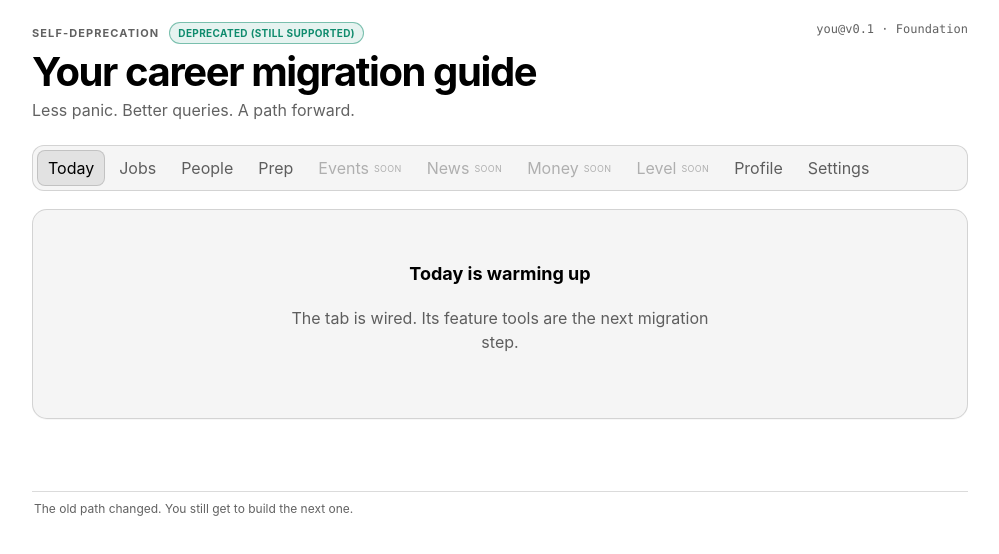
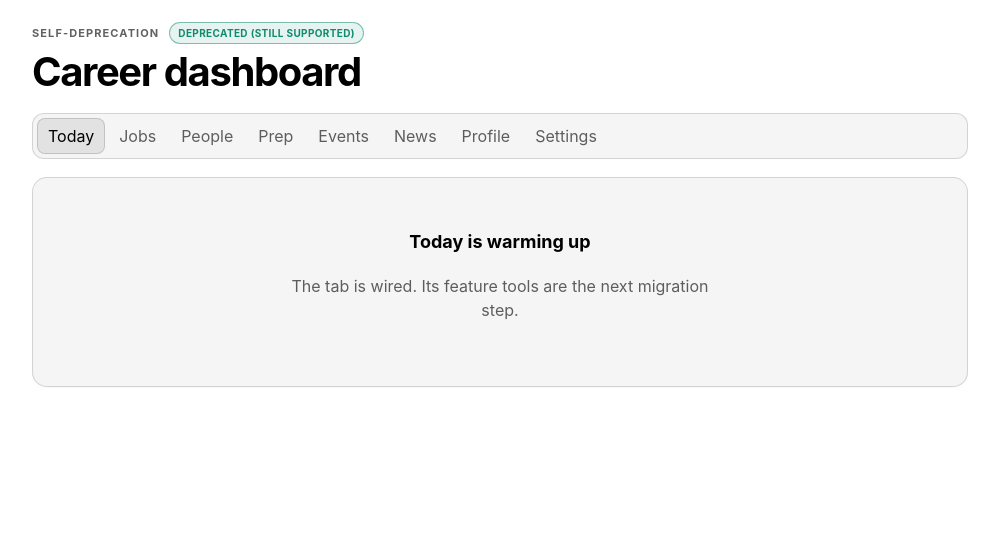
Before and after one commit to toddwashere/self-deprecation, a React (Vite) app in the folder web/: page / in a window 1280 px wide. Shown: the top 554 px of the page, without its empty margins (140-1139 px from the left). Built offline with nearby package versions, Linux system fonts and the light colour scheme.

Commit message:
feat(P0-F): expose completed navigation only

```diff
--- a/web/src/app.tsx
+++ b/web/src/app.tsx
@@ -41,23 +41,19 @@ export function App({ bridge }: { bridge: Bridge }) {
             <p className="brand">SELF-DEPRECATION</p>
             <Chip tone="good">{COPY.status}</Chip>
           </div>
-          <h1>Your career migration guide</h1>
-          <p className="subtitle">Less panic. Better queries. A path forward.</p>
+          <h1>Career dashboard</h1>
         </div>
-        <span className="version">{COPY.version}</span>
       </header>
 
       <nav aria-label="Workspace tabs">
         {TABS.map((tab) => (
           <button
             className={tab.id === active.id ? "tab active" : "tab"}
-            disabled={!tab.enabled}
             key={tab.id}
             onClick={() => chooseTab(tab)}
             type="button"
           >
             {tab.label}
-            {!tab.enabled ? <span className="soon">soon</span> : null}
           </button>
         ))}
       </nav>
@@ -65,8 +61,6 @@ export function App({ bridge }: { bridge: Bridge }) {
       <main>
         <Panel bridge={bridge} />
       </main>
-
-      <footer>{COPY.hope}</footer>
     </div>
   );
 }
--- a/web/src/copy.ts
+++ b/web/src/copy.ts
@@ -1,10 +1,8 @@
 export const COPY = {
   status: "DEPRECATED (STILL SUPPORTED)",
-  version: "you@v0.1 · Foundation",
   loading: [
     "Asking the robots to find your migration path…",
     "Recompiling your career without deleting production…",
     "Checking whether the humans are still in the loop…",
   ],
-  hope: "The old path changed. You still get to build the next one.",
 } as const;
--- a/web/src/tabs.ts
+++ b/web/src/tabs.ts
@@ -1,12 +1,10 @@
 import type { ComponentType } from "react";
 import { TodayPanel } from "../../src/features/brief/panel";
-import { MoneyPanel } from "../../src/features/calculators/panel";
 import { SettingsPanel } from "../../src/features/core/panel";
 import { ProfilePanel } from "../../src/features/criteria/panel";
 import { PeoplePanel } from "../../src/features/crm/panel";
 import { EventsPanel } from "../../src/features/events/panel";
 import { JobsPanel } from "../../src/features/jobs/panel";
-import { LevelPanel } from "../../src/features/ladder/panel";
 import { NewsPanel } from "../../src/features/news/panel";
 import { PrepPanel } from "../../src/features/prep/panel";
 import type { Bridge } from "./bridge";
@@ -18,8 +16,6 @@ export type TabId =
   | "prep"
   | "events"
   | "news"
-  | "money"
-  | "level"
   | "profile"
   | "settings";
 
@@ -35,10 +31,8 @@ export const TABS: TabDef[] = [
   { id: "jobs", label: "Jobs", component: JobsPanel, enabled: true },
   { id: "people", label: "People", component: PeoplePanel, enabled: true },
   { id: "prep", label: "Prep", component: PrepPanel, enabled: true },
-  { id: "events", label: "Events", component: EventsPanel, enabled: false },
-  { id: "news", label: "News", component: NewsPanel, enabled: false },
-  { id: "money", label: "Money", component: MoneyPanel, enabled: false },
-  { id: "level", label: "Level", component: LevelPanel, enabled: false },
+  { id: "events", label: "Events", component: EventsPanel, enabled: true },
+  { id: "news", label: "News", component: NewsPanel, enabled: true },
   { id: "profile", label: "Profile", component: ProfilePanel, enabled: true },
   { id: "settings", label: "Settings", component: SettingsPanel, enabled: true },
 ];
```
Also changed, not shown: 1 other file (tests, documents, lock files or other folders).
